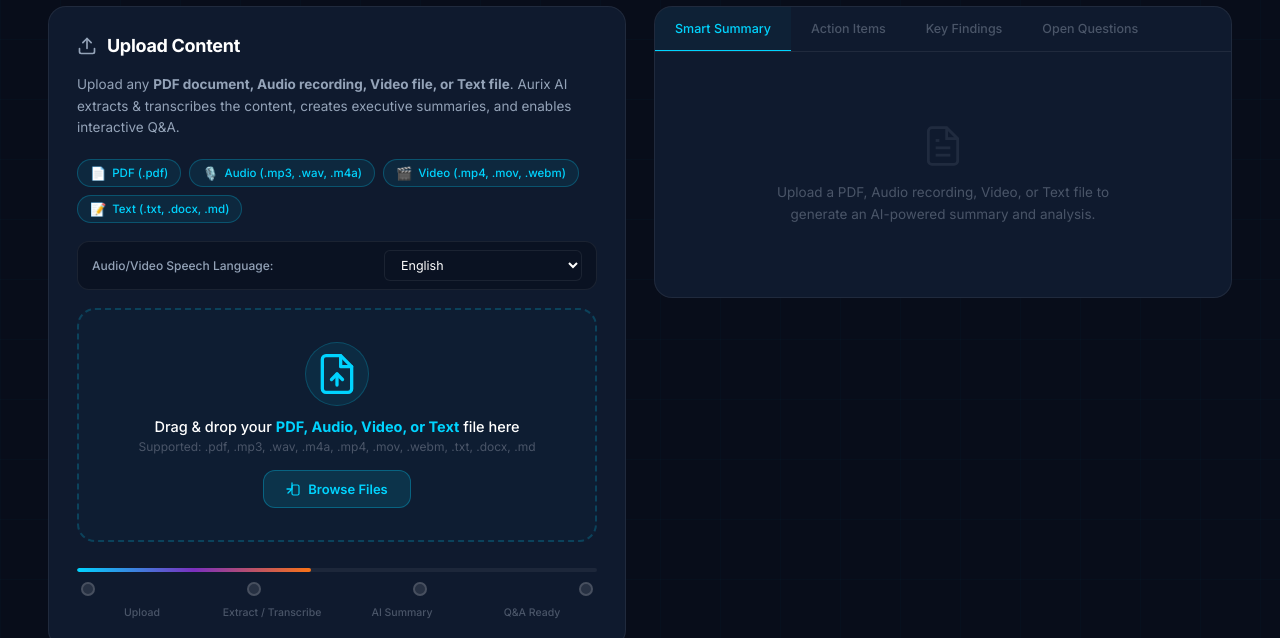
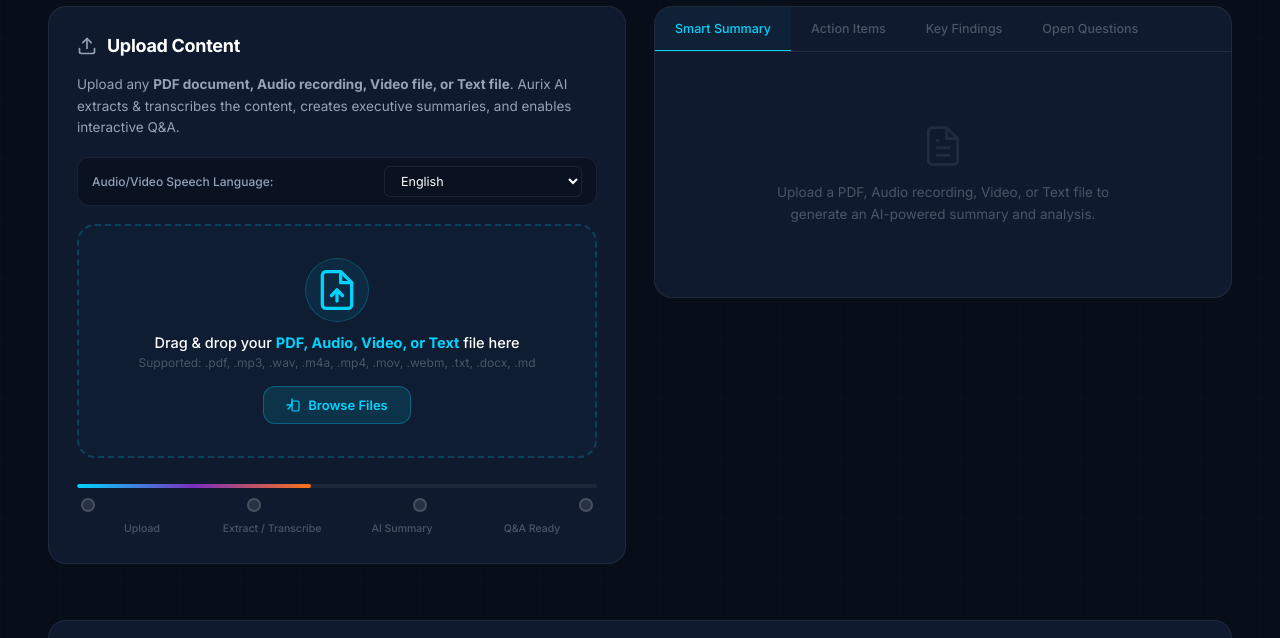
Before and after one commit to sumitkumarbarnwal/Aurix-AI, a plain HTML site: page frontend/dashboard.html in a window 1280 px wide. Shown: the part 141-779 px from the top of the page. Drawn offline with Linux system fonts and the light colour scheme.

Commit message:
style: remove format pills from upload panel

```diff
--- a/frontend/dashboard.html
+++ b/frontend/dashboard.html
@@ -81,14 +81,6 @@
           <h2>Upload Content</h2>
         </div>
         <p class="upload-desc">Upload any <strong>PDF document, Audio recording, Video file, or Text file</strong>. Aurix AI extracts &amp; transcribes the content, creates executive summaries, and enables interactive Q&amp;A.</p>
-
-        <!-- Supported Formats Badges -->
-        <div class="format-pills">
-          <span class="format-pill active" title="PDF Documents"><span class="pill-icon">📄</span> PDF (.pdf)</span>
-          <span class="format-pill active" title="Audio Recordings"><span class="pill-icon">🎙️</span> Audio (.mp3, .wav, .m4a)</span>
-          <span class="format-pill active" title="Video Recordings"><span class="pill-icon">🎬</span> Video (.mp4, .mov, .webm)</span>
-          <span class="format-pill active" title="Text Documents"><span class="pill-icon">📝</span> Text (.txt, .docx, .md)</span>
-        </div>
 
         <!-- Language Selector (For Audio / Video Transcription) -->
         <div class="lang-selector-row">
```
